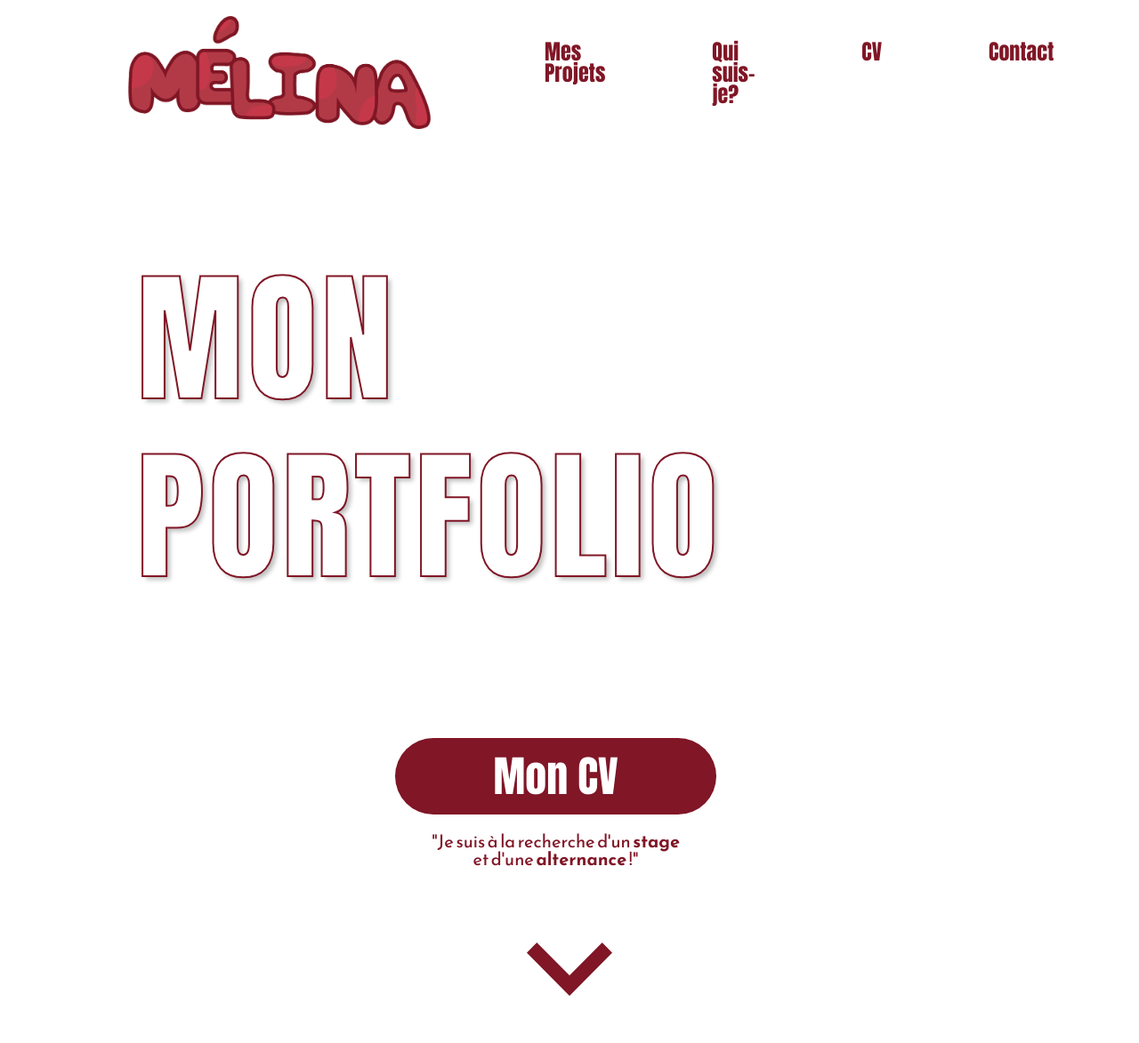
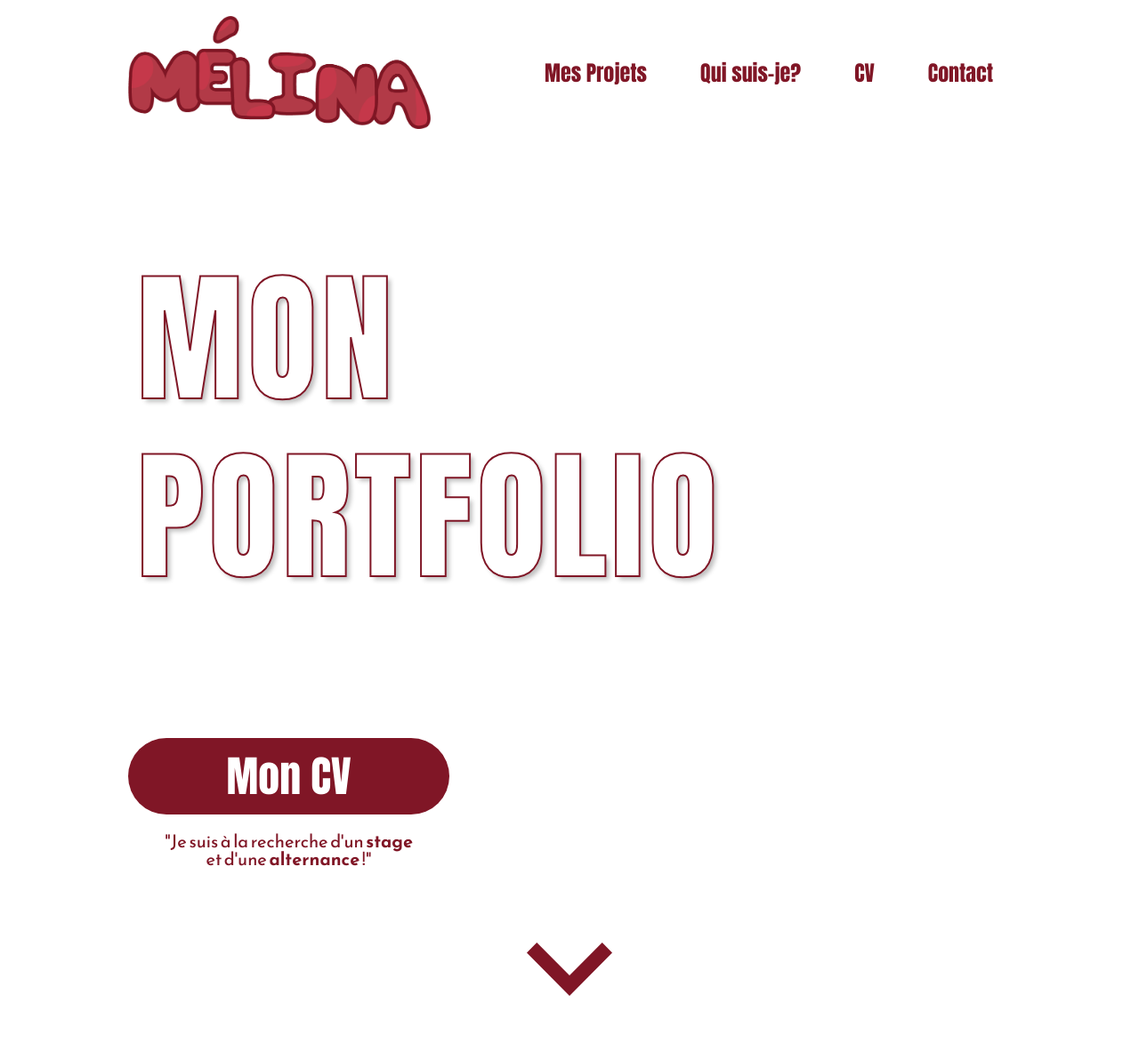
Before and after one commit to Melina38/Portfolio-Bascol-Melina, a PHP site: page / in a window 1280 px wide. Shown: the top 1173 px of the page at 89% size. Run offline with PHP 8.4, Linux system fonts and the light colour scheme.

Commit message:
Add files via upload

```diff
--- a/accueil.css
+++ b/accueil.css
@@ -43,7 +43,6 @@
     justify-content: center;
     align-items: center;
     text-align: center;
-    margin: 0 0 0 300px;
 }
 @media only screen and (max-width: 420px) {
     .hero-section{
--- a/footer.css
+++ b/footer.css
@@ -47,7 +47,7 @@ footer{
 
 
             gap: 120px;
-            padding: 18px 128px;
+            padding: 18px 28px;
             li{
                 font-family: 'Anton', sans-serif;
                 display: flex;
--- a/header.css
+++ b/header.css
@@ -18,8 +18,8 @@ nav{
         list-style: none;
         display: flex;
         justify-content: space-between;
-        gap: 120px;
-        padding: 18px 128px;
+        gap: 60px;
+        padding: 18px 0 18px 128px;
         li{
             font-family: 'Anton', sans-serif;
             display: flex;
```
